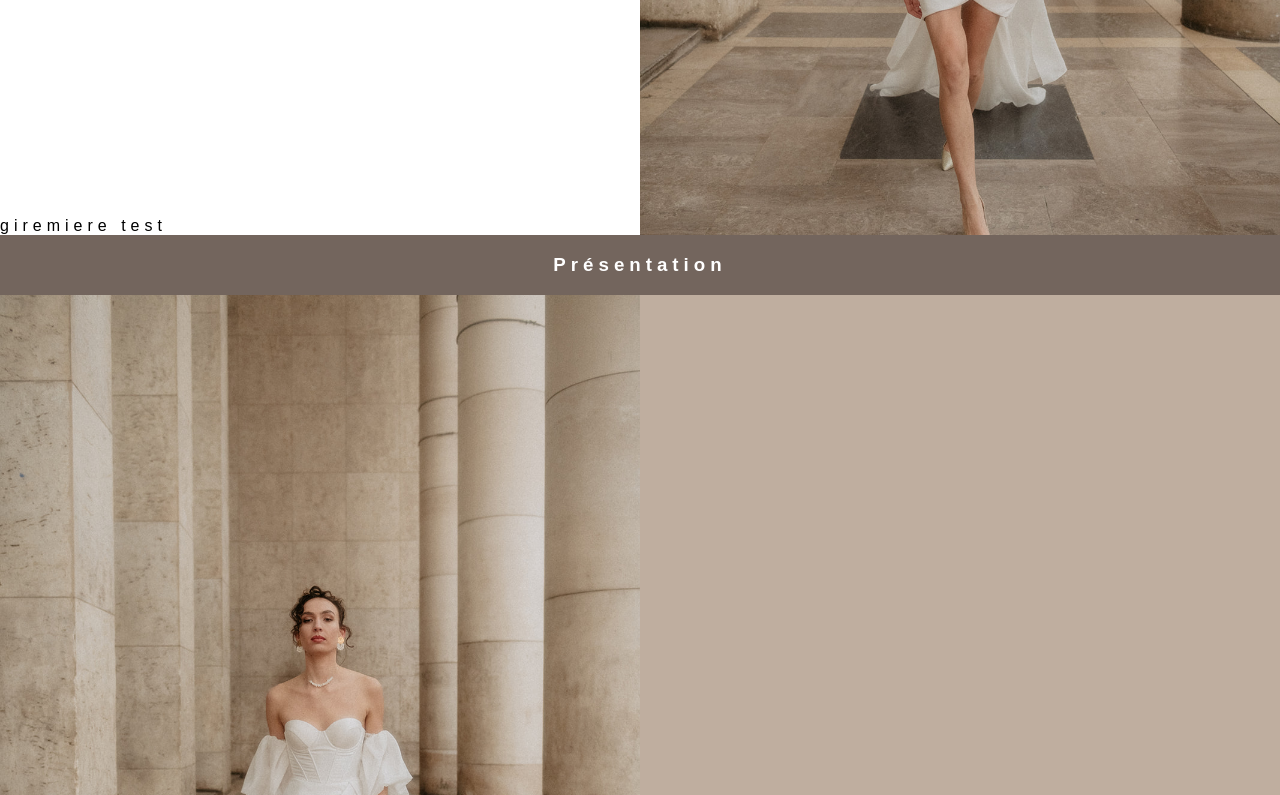
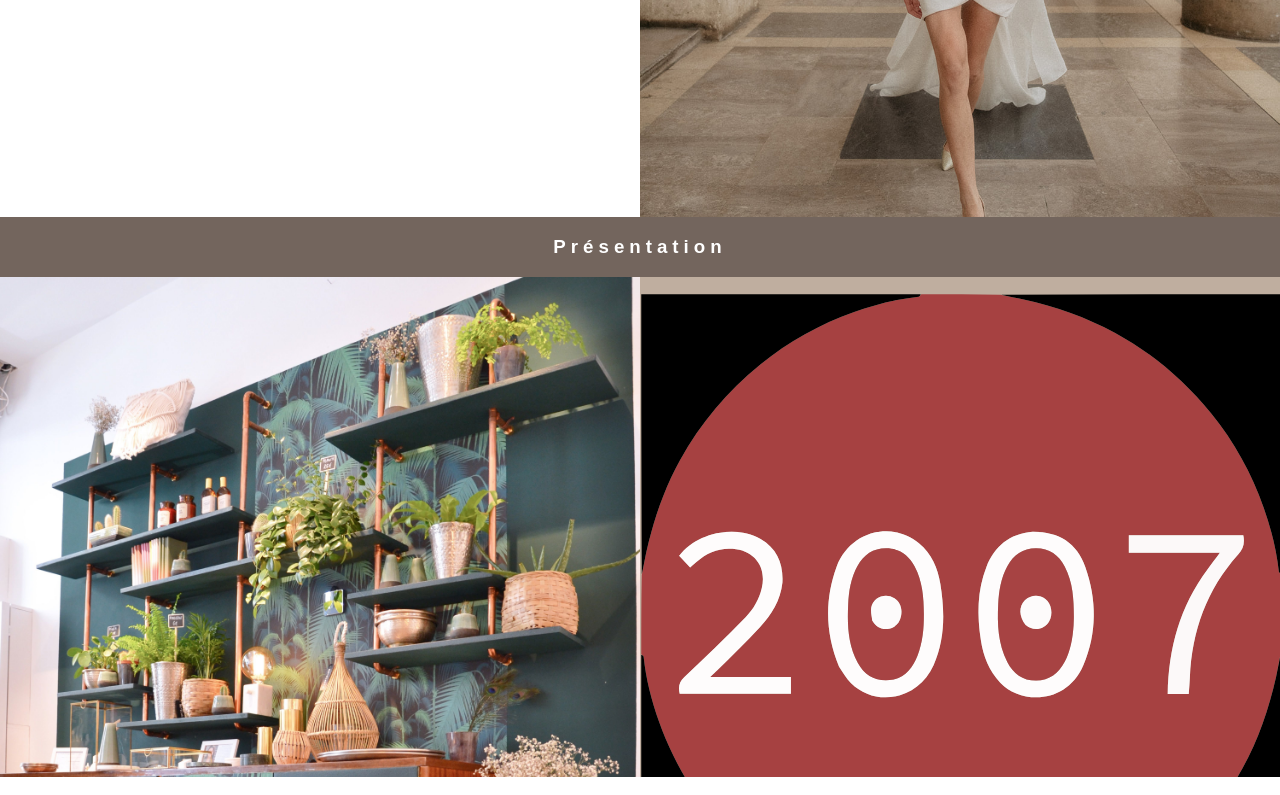
Before and after one commit to laetitiamichel/projet, a website: page index.html in a window 1280 px wide. Shown: the part 583-1378 px from the top of the page. Drawn offline with nearby package versions, Linux system fonts and the light colour scheme; a web font is replaced by a local one.

Commit message:
all update

```diff
--- a/css/main.css
+++ b/css/main.css
@@ -150,7 +150,7 @@ nav.page_de_droite{
 /* THEME PRESENTATION */
 
 .presentation-primary{
-  position: sticky;
+
   top: 0;
   left: 0;
   width: 100%;
--- a/index.html
+++ b/index.html
@@ -17,7 +17,7 @@
 
 <!-- THEME -->
 <body>
-<!-- PAGE ACCUEIL DE GAUCHE  -->
+<!-- PAGE ACCUEIL -->
 <div class="mask" role="region">
     <header class="page_de_gauche">
         <h1>Laëtitia MICHEL
@@ -50,16 +50,15 @@
 
 <!-- PAGE ACCUEIL DE DROITE  -->
 <nav class="page_de_droite">
-    <div class="imageFond">
+    <div class="imageFond" role="region">
 
         <img src="./asset/bride edito Paris_cleya asulon-3917.jpg" alt="imageFondDroite">
 
     </div>
-    <div class="hamburger-menu">
+    <div class="hamburger-menu" role="group">
         <input id="menu__toggle" type="checkbox" />
         <label class="menu__btn" for="menu__toggle">
         <span class="material-symbols-outlined">
-            <menu></menu>
         </span>
         </label>
 
@@ -71,30 +70,61 @@
         </ul>
     </div>
 </nav>
-   giremiere test
-<br>
+</div>
+<!-- end module one -->
 
 
-
-
-<h3 class="presentation-primary" id="menu-presentation">Présentation</h3>
+<!-- PRESENTATION -->
+<!-- PAGE DE GAUCHE PRESENTATION -->
 <div class="mask" role="region">
+    <h3 class="presentation-primary">Présentation</h3>
     <nav class="droite-presentation">
         <div class="imageFond">
-        <img src="./asset/bride edito Paris_cleya asulon-3917.jpg" alt="imageFondDroite">
+        <img src="./asset/presentation/presentation-boutique.jpg" alt="imageFondDroite">
         </div>
     </nav>
-
 <!-- PAGE DE DROITE PRESENTATION  -->
 
 <div class="gauche-presentation">
     <p class="texte-presentation">
+        <img src="./asset/presentation/2007.svg" alt="logo-2007">
+       Formation Podologie
+        Institut des Hôpitaux de Toulouse Purpan
 
+        # 2011 - 2016
+
+        Visuel merchandiser
+
+        # 2016 - 2019
+        Création concept store paris 11e
+        Création site internet (eshop)
+        Gestion Réseaux sociaux
+        Création de marque et d'un point de vente
+        Développement d'entreprise
+        Gestion d'employés et de stagiaires
+        Direction Artistique, élaboration des vitrines, vente
+        Sélection des créateurs, animation d'ateliers DIY bijoux
+
+        => PHOTO
+
+        # 2017 - 2022
+        Création de marque Rue Gabrielle
+        Conception de bijoux en laiton plaqué Or
+        Veille concurencielle
+        Formations fabrication de bijoux ( soudure, création de maquette en cire)
+
+        # 2022
+        Consultante technique Service Now
+        Devoteam
+        implémentation de solutions digitales pour EDF, QUALICONSULT
+        LOGO HTML CSS JS  -->
         </p>
     </div>
 
 </div>
-<!-- theme SCROLL -->
+
+<!-- end module two -->
+<!-- FIN PAGE PRESENTATION  -->
 
 <main>
 
```
Also changed, not shown: asset/presentation/2007.svg (added), asset/presentation/2011.svg (added), asset/presentation/2016.svg (added), asset/presentation/2017.svg (added), asset/presentation/2022.svg (added), asset/presentation/presentation-boutique.jpg (renamed from asset/presentation-boutique.jpg), asset/presentation/rueGabrielle.jpg (added), asset/typo_2.png (added), 1 other file. Lines whose indentation alone changed are shown as unchanged.
